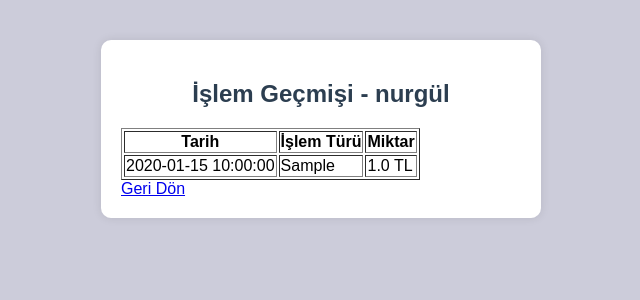
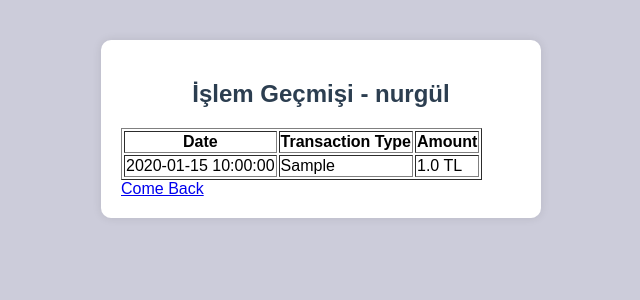
Before and after one commit to elifoztaylan/bank_project, a Flask app: page /gecmis in a window 1280 px wide. Shown: the part 38-338 px from the top of the page, without its empty margins (319-959 px from the left). Run offline with Flask 3, Linux system fonts and the light colour scheme; the visitor is signed in with stand-in values (Sample User, id 1); tables that the repository leaves empty hold one stand-in row (values such as "Sample post").

Commit message:
Some names have been changed.

```diff
--- a/templates/gecmis.html
+++ b/templates/gecmis.html
@@ -8,9 +8,9 @@
   <h2>İşlem Geçmişi - {{ kullanici.isim }}</h2>
   <table border="1">
       <tr>
-          <th>Tarih</th>
-          <th>İşlem Türü</th>
-          <th>Miktar</th>
+          <th>Date</th>
+          <th>Transaction Type</th>
+          <th>Amount</th>
       </tr>
       {% for hareket in hareketler %}
       <tr>
@@ -20,5 +20,5 @@
       </tr>
       {% endfor %}
   </table>
-  <a href="{{ url_for('hesap') }}">Geri Dön</a>
+  <a href="{{ url_for('hesap') }}">Come Back</a>
 {% endblock %}
```
